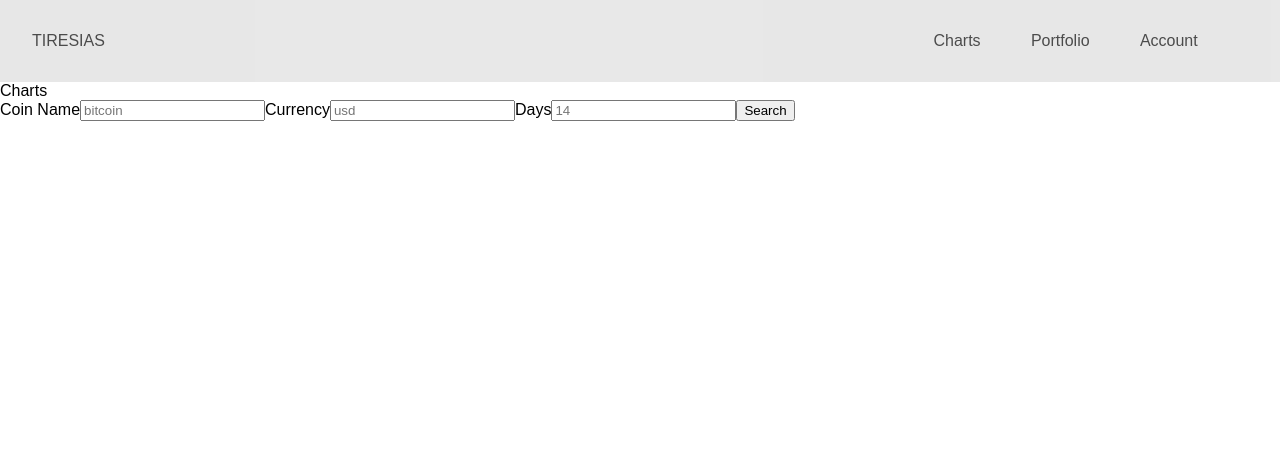
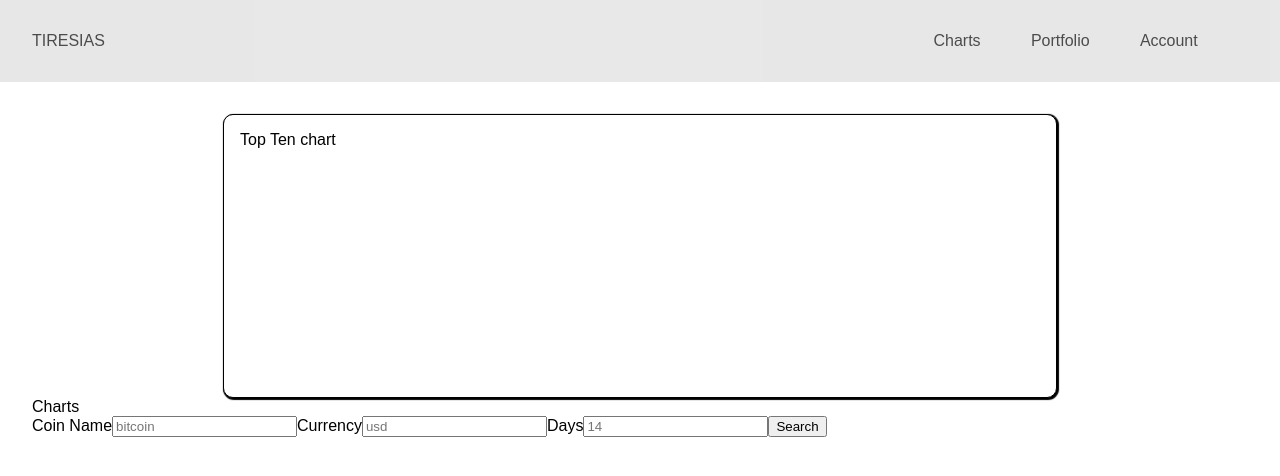
Before and after one commit to NathanWaddell121107/tiresias, a Next.js app: page /charts in a window 1280 px wide. Shown: the top 476 px of the page. Built offline with nearby package versions, Linux system fonts and the light colour scheme.

Commit message:
Adding some styling

```diff
--- /dev/null
+++ b/presentation/components/charts/charts.styles.ts
@@ -0,0 +1,16 @@
+import styled from 'styled-components'
+
+export const ChartsWrapper = styled.div`
+	padding: 2rem;
+`
+
+export const TopTen = styled.div`
+	width: 800px;
+	height: 250px;
+	background-color: #fff;
+	border: 1px solid black;
+	box-shadow: 1px 1px 1px 1px;
+	border-radius: 10px;
+	padding: 1rem;
+	margin: 0 auto;
+`
--- a/presentation/components/charts/index.tsx
+++ b/presentation/components/charts/index.tsx
@@ -1,3 +1,4 @@
+import * as Styled from './charts.styles'
 import React, { useEffect, useState } from 'react'
 import { CoinApiFields } from '../../types/coin-api-fields'
 import { MarketData } from '../../types/market-data'
@@ -27,7 +28,10 @@ const Charts: React.FC = () => {
 	}, [searchForMarketData])
 
 	return (
-		<div>
+		<Styled.ChartsWrapper>
+			<Styled.TopTen>
+				Top Ten chart
+			</Styled.TopTen>
 			<div>Charts</div>
 			<label>Coin Name</label>
 			<input
@@ -66,7 +70,7 @@ const Charts: React.FC = () => {
 						return <div key={index}>{coin[1]}</div>
 					})}
 			</>
-		</div>
+		</Styled.ChartsWrapper>
 	)
 }
 
```
